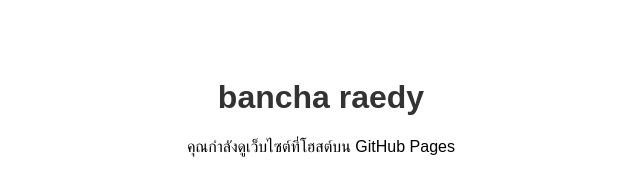
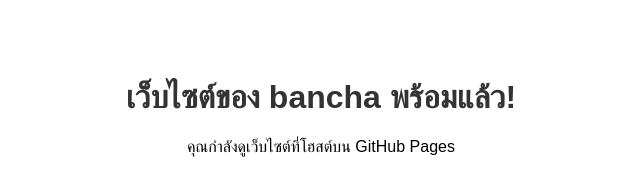
Before and after one commit to Frame192377/bancha2.github.io, a plain HTML site: page index.html in a window 1280 px wide. Shown: the whole page, without its empty margins (319-959 px from the left). Drawn offline with Linux system fonts and the light colour scheme.

Commit message:
Update index.html

```diff
--- a/index.html
+++ b/index.html
@@ -2,7 +2,7 @@
 <html lang="th">
 <head>
     <meta charset="UTF-8">
-    <title>bancha</title>
+    <title>เว็บไซต์ของ bancha</title>
     <meta name="viewport" content="width=device-width, initial-scale=1.0">
     <style>
         body { font-family: sans-serif; text-align: center; padding: 50px; }
@@ -10,7 +10,7 @@
     </style>
 </head>
 <body>
-    <h1> bancha raedy </h1>
+    <h1>เว็บไซต์ของ bancha พร้อมแล้ว!</h1>
     <p>คุณกำลังดูเว็บไซต์ที่โฮสต์บน GitHub Pages</p>
 </body>
 </html>
```
